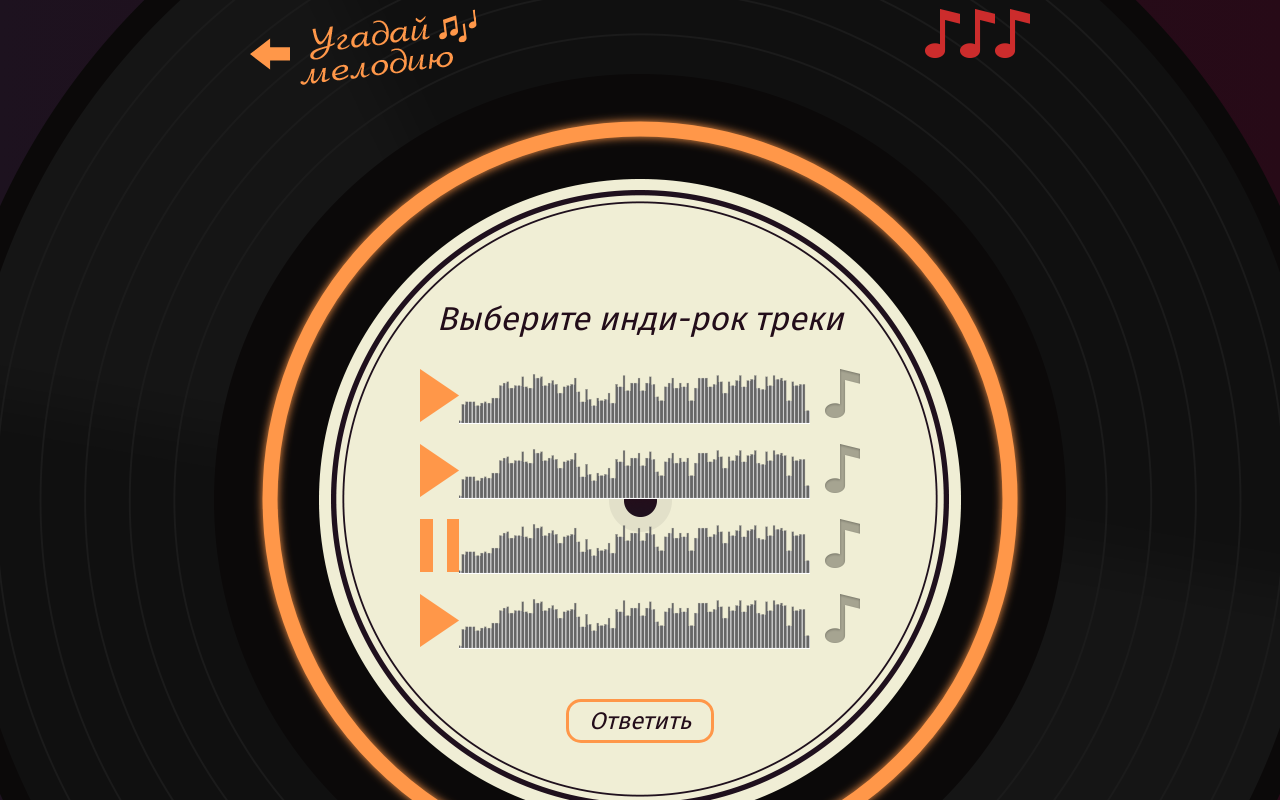
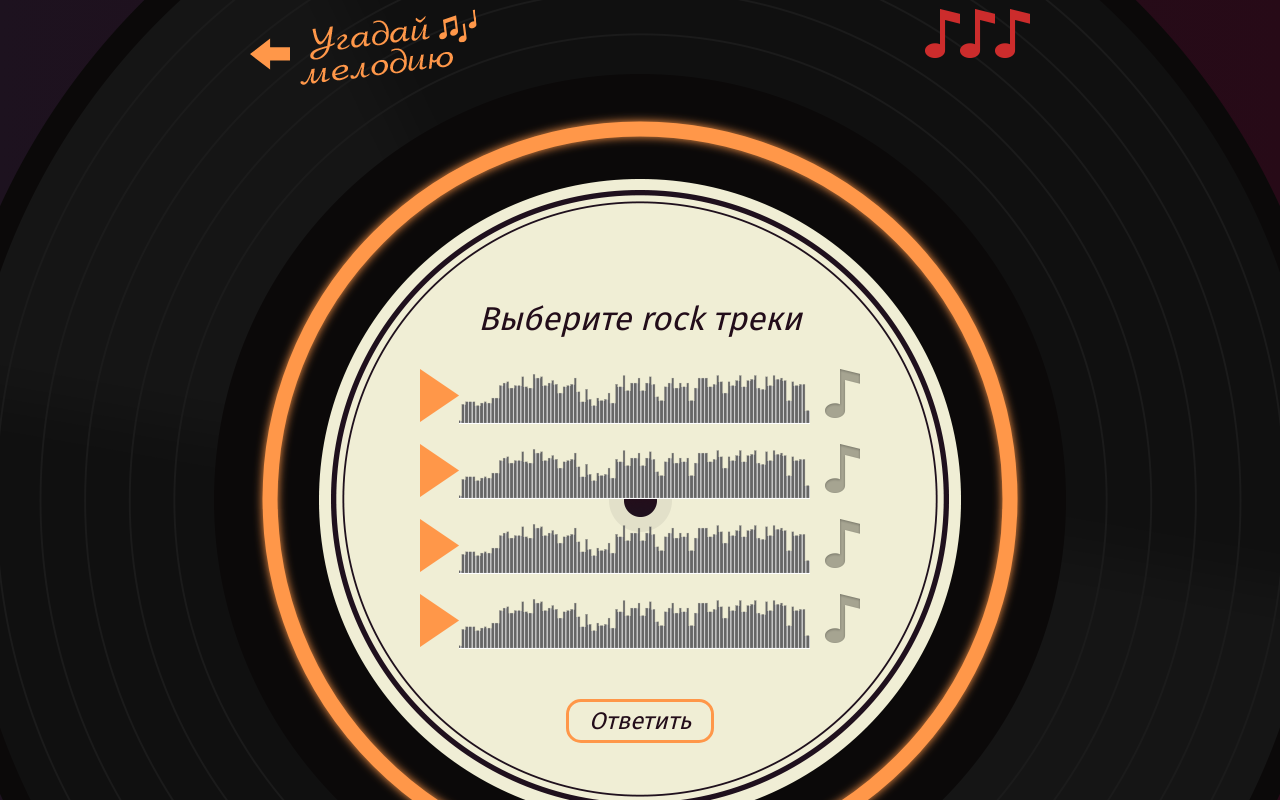
Before and after one commit to pakomarov/1069099-guess-melody-3, a React app: page /genre in a window 1280 px wide. Shown: the top 800 px of the page. Built offline with nearby package versions, Linux system fonts and the light colour scheme.

Commit message:
В компоненте QuestionGenreScreen заменяет отрисовку статичного шаблона на отрисовку переданного через пропсы вопроса

```diff
--- a/src/components/app/app.jsx
+++ b/src/components/app/app.jsx
@@ -20,10 +20,14 @@ const App = ({errorsCount, questions}) => {
           />
         </Route>
         <Route exact path='/artist'>
-          <QuestionArtistScreen question={questions[1]}/>
+          <QuestionArtistScreen
+            question={questions[1]}
+          />
         </Route>
         <Route exact path='/genre'>
-          <QuestionGenreScreen />
+          <QuestionGenreScreen
+            question={questions[0]}
+          />
         </Route>
       </Switch>
     </BrowserRouter>
--- a/src/components/question-artist-screen/question-artist-screen.jsx
+++ b/src/components/question-artist-screen/question-artist-screen.jsx
@@ -70,12 +70,12 @@ QuestionArtistScreen.propTypes = {
     song: PropTypes.shape({
       artist: PropTypes.string.isRequired,
       src: PropTypes.string.isRequired
-    }),
+    }).isRequired,
     answers: PropTypes.arrayOf(PropTypes.shape({
       picture: PropTypes.string.isRequired,
       artist: PropTypes.string.isRequired
-    }))
-  })
+    })).isRequired,
+  }).isRequired,
 };
 
 
--- a/src/components/question-genre-screen/question-genre-screen.jsx
+++ b/src/components/question-genre-screen/question-genre-screen.jsx
@@ -1,7 +1,10 @@
 import React from 'react';
+import PropTypes from 'prop-types';
 
 
-const QuestionGenreScreen = () => {
+const QuestionGenreScreen = ({question}) => {
+  const {genre, answers} = question;
+
   return (
     <section className="game game--genre">
       <header className="game__header">
@@ -24,51 +27,25 @@ const QuestionGenreScreen = () => {
       </header>
 
       <section className="game__screen">
-        <h2 className="game__title">Выберите инди-рок треки</h2>
+        <h2 className="game__title">Выберите {genre} треки</h2>
         <form className="game__tracks">
-          <div className="track">
-            <button className="track__button track__button--play" type="button"></button>
-            <div className="track__status">
-              <audio></audio>
+          {answers.map((answer, i) => (
+            <div key={`${i}-${answer.src}`} className="track">
+              <button className="track__button track__button--play" type="button"></button>
+              <div className="track__status">
+                <audio
+                  src={answer.src}
+                />
+              </div>
+              <div className="game__answer">
+                <input className="game__input visually-hidden" type="checkbox" name="answer"
+                  value={`answer-${i}`}
+                  id={`answer-${i}`}
+                />
+                <label className="game__check" htmlFor={`answer-${i}`}>Отметить</label>
+              </div>
             </div>
-            <div className="game__answer">
-              <input className="game__input visually-hidden" type="checkbox" name="answer" value="answer-1" id="answer-1"/>
-              <label className="game__check" htmlFor="answer-1">Отметить</label>
-            </div>
-          </div>
-
-          <div className="track">
-            <button className="track__button track__button--play" type="button"></button>
-            <div className="track__status">
-              <audio></audio>
-            </div>
-            <div className="game__answer">
-              <input className="game__input visually-hidden" type="checkbox" name="answer" value="answer-1" id="answer-2"/>
-              <label className="game__check" htmlFor="answer-2">Отметить</label>
-            </div>
-          </div>
-
-          <div className="track">
-            <button className="track__button track__button--pause" type="button"></button>
-            <div className="track__status">
-              <audio></audio>
-            </div>
-            <div className="game__answer">
-              <input className="game__input visually-hidden" type="checkbox" name="answer" value="answer-1" id="answer-3"/>
-              <label className="game__check" htmlFor="answer-3">Отметить</label>
-            </div>
-          </div>
-
-          <div className="track">
-            <button className="track__button track__button--play" type="button"></button>
-            <div className="track__status">
-              <audio></audio>
-            </div>
-            <div className="game__answer">
-              <input className="game__input visually-hidden" type="checkbox" name="answer" value="answer-1" id="answer-4"/>
-              <label className="game__check" htmlFor="answer-4">Отметить</label>
-            </div>
-          </div>
+          ))}
 
           <button className="game__submit button" type="submit">Ответить</button>
         </form>
@@ -78,4 +55,16 @@ const QuestionGenreScreen = () => {
 };
 
 
+QuestionGenreScreen.propTypes = {
+  question: PropTypes.shape({
+    type: PropTypes.string.isRequired,
+    genre: PropTypes.string.isRequired,
+    answers: PropTypes.arrayOf(PropTypes.shape({
+      src: PropTypes.string.isRequired,
+      genre: PropTypes.string.isRequired
+    })).isRequired,
+  }).isRequired,
+};
+
+
 export default QuestionGenreScreen;
```
